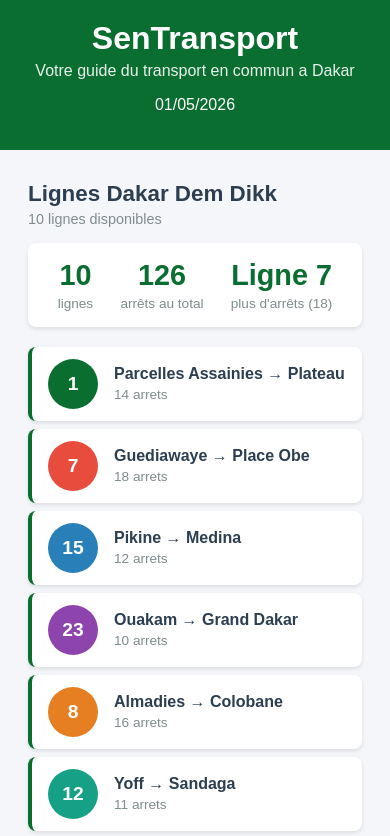
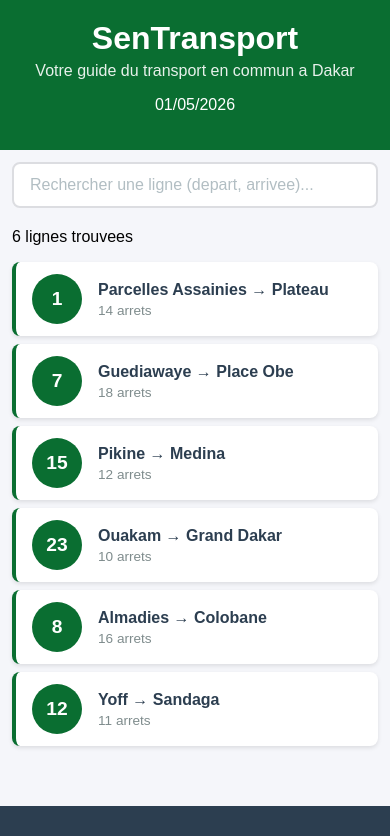
Before and after one commit to WinWinsudo/sentransport, a React (Create React App) app: page / in a window 390 px wide. Shown: the top 836 px of the page. Built offline with nearby package versions, Linux system fonts and the light colour scheme.

Commit message:
Lab 3 : etat, recherche et selection de lignes

```diff
--- a/src/App.css
+++ b/src/App.css
@@ -20,3 +20,19 @@
     padding: 12px;
   }
 }
+@media (max-width: 600px) {
+  .contenu {
+    padding: 12px;
+  }
+
+  .ligne-bus {
+    padding: 10px 12px;
+  }
+
+  .ligne-numero {
+    width: 40px;
+    height: 40px;
+    font-size: 1rem;
+    margin-right: 12px;
+  }
+}
--- a/src/App.js
+++ b/src/App.js
@@ -1,26 +1,78 @@
+import { useState } from 'react';
 import './App.css';
 import Header from './Header';
-import ListeLignes from './ListeLignes';
+import Recherche from './Recherche';
+import LigneBus from './LigneBus';
+import DetailLigne from './DetailLigne';
 import Footer from './Footer';
 
 function App() {
+  const [recherche, setRecherche] = useState("");
+  const [ligneSelectionnee, setLigneSelectionnee] = useState(null);
+
   const lignes = [
-  { id: 1,  numero: "1",  depart: "Parcelles Assainies", arrivee: "Plateau",     arrets: 14, couleur: "#0a6e31" },
-  { id: 2,  numero: "7",  depart: "Guediawaye",          arrivee: "Place Obe",   arrets: 18, couleur: "#e74c3c" },
-  { id: 3,  numero: "15", depart: "Pikine",              arrivee: "Medina",      arrets: 12, couleur: "#2980b9" },
-  { id: 4,  numero: "23", depart: "Ouakam",              arrivee: "Grand Dakar", arrets: 10, couleur: "#8e44ad" },
-  { id: 5,  numero: "8",  depart: "Almadies",            arrivee: "Colobane",    arrets: 16, couleur: "#e67e22" },
-  { id: 6,  numero: "12", depart: "Yoff",                arrivee: "Sandaga",     arrets: 11, couleur: "#16a085" },
-  { id: 7,  numero: "3",  depart: "Fann",                arrivee: "HLM",         arrets:  9, couleur: "#c0392b" },
-  { id: 8,  numero: "19", depart: "Liberte 6",           arrivee: "Dieuppeul",   arrets: 13, couleur: "#1abc9c" },
-  { id: 9,  numero: "5",  depart: "Sicap Mbao",          arrivee: "Medina",      arrets: 15, couleur: "#d35400" },
-  { id: 10, numero: "31", depart: "HLM Grand Yoff",      arrivee: "Plateau",     arrets:  8, couleur: "#2c3e50" },
-];
+    { id: 1, numero: "1", depart: "Parcelles Assainies",
+      arrivee: "Plateau", arrets: 14,
+      listeArrets: ["Parcelles U14", "Parcelles U10",
+        "Camberene", "Patte d'Oie", "Grand Dakar",
+        "Colobane", "Ponty", "Plateau"] },
+    { id: 2, numero: "7", depart: "Guediawaye",
+      arrivee: "Place Obe", arrets: 18,
+      listeArrets: ["Guediawaye", "Pikine", "Thiaroye",
+        "Keur Massar", "Grand Yoff", "Parcelles",
+        "Liberte 6", "Place Obe"] },
+    { id: 3, numero: "15", depart: "Pikine",
+      arrivee: "Medina", arrets: 12,
+      listeArrets: ["Pikine Centre", "Thiaroye Gare",
+        "Hann", "Colobane", "Fass", "Medina"] },
+    { id: 4, numero: "23", depart: "Ouakam",
+      arrivee: "Grand Dakar", arrets: 10,
+      listeArrets: ["Ouakam Village", "Mermoz", "Fann",
+        "Point E", "Liberte 5", "Grand Dakar"] },
+    { id: 5, numero: "8", depart: "Almadies",
+      arrivee: "Colobane", arrets: 16,
+      listeArrets: ["Almadies", "Ngor", "Yoff",
+        "Ouest Foire", "Liberte 6", "Colobane"] },
+    { id: 6, numero: "12", depart: "Yoff",
+      arrivee: "Sandaga", arrets: 11,
+      listeArrets: ["Yoff Village", "Aeroport LSS",
+        "Parcelles U17", "Grand Yoff", "HLM", "Sandaga"] },
+  ];
+
+  const lignesFiltrees = lignes.filter(l =>
+    l.depart.toLowerCase().includes(recherche.toLowerCase()) ||
+    l.arrivee.toLowerCase().includes(recherche.toLowerCase()) ||
+    l.numero.includes(recherche)
+  );
+
+  function handleClickLigne(ligne) {
+    if (ligneSelectionnee && ligneSelectionnee.id === ligne.id) {
+      setLigneSelectionnee(null);
+    } else {
+      setLigneSelectionnee(ligne);
+    }
+  }
+
   return (
     <div className="App">
       <Header />
       <main className="contenu">
-        <ListeLignes lignes={lignes} />
+        <Recherche valeur={recherche} onChange={setRecherche} />
+        <p className="resultat-recherche">
+          {lignesFiltrees.length} ligne{lignesFiltrees.length > 1 ? 's' : ''} trouvee{lignesFiltrees.length > 1 ? 's' : ''}
+        </p>
+        {lignesFiltrees.map(ligne => (
+          <LigneBus
+            key={ligne.id}
+            numero={ligne.numero}
+            depart={ligne.depart}
+            arrivee={ligne.arrivee}
+            arrets={ligne.arrets}
+            estSelectionnee={ligneSelectionnee && ligneSelectionnee.id === ligne.id}
+            onClick={() => handleClickLigne(ligne)}
+          />
+        ))}
+        {ligneSelectionnee && <DetailLigne ligne={ligneSelectionnee} />}
       </main>
       <Footer />
     </div>
--- /dev/null
+++ b/src/DetailLigne.css
@@ -0,0 +1,67 @@
+.detail-ligne {
+  background-color: #ffffff;
+  border: 2px solid #0a6e31;
+  border-radius: 8px;
+  padding: 20px;
+  margin-top: 16px;
+  animation: slideDown 0.3s ease;
+}
+
+@keyframes slideDown {
+  from { opacity: 0; transform: translateY(-10px); }
+  to   { opacity: 1; transform: translateY(0); }
+}
+
+.detail-titre {
+  color: #0a6e31;
+  margin: 0 0 8px 0;
+  font-size: 1.2rem;
+}
+
+.detail-info {
+  color: #7f8c8d;
+  margin: 0 0 16px 0;
+  font-size: 0.9rem;
+}
+
+.detail-arrets h4 {
+  color: #2c3e50;
+  margin: 0 0 8px 0;
+}
+
+.detail-liste {
+  list-style: none;
+  padding: 0;
+  margin: 0;
+}
+
+.detail-arret {
+  display: flex;
+  align-items: center;
+  padding: 8px 0;
+  border-bottom: 1px solid #f0f0f0;
+}
+
+.detail-arret:last-child {
+  border-bottom: none;
+}
+
+.arret-numero {
+  background-color: #0a6e31;
+  color: white;
+  width: 28px;
+  height: 28px;
+  border-radius: 50%;
+  display: flex;
+  align-items: center;
+  justify-content: center;
+  font-size: 0.8rem;
+  font-weight: bold;
+  margin-right: 12px;
+  flex-shrink: 0;
+}
+
+.arret-nom {
+  color: #2c3e50;
+  font-size: 0.95rem;
+}
--- /dev/null
+++ b/src/DetailLigne.js
@@ -0,0 +1,27 @@
+import './DetailLigne.css';
+
+function DetailLigne({ ligne }) {
+  return (
+    <div className="detail-ligne">
+      <h3 className="detail-titre">
+        Ligne {ligne.numero} : {ligne.depart} &rarr; {ligne.arrivee}
+      </h3>
+      <p className="detail-info">
+        {ligne.arrets} arrets sur ce trajet
+      </p>
+      <div className="detail-arrets">
+        <h4>Arrets principaux :</h4>
+        <ul className="detail-liste">
+          {ligne.listeArrets.map((arret, index) => (
+            <li key={index} className="detail-arret">
+              <span className="arret-numero">{index + 1}</span>
+              <span className="arret-nom">{arret}</span>
+            </li>
+          ))}
+        </ul>
+      </div>
+    </div>
+  );
+}
+
+export default DetailLigne;
--- a/src/LigneBus.css
+++ b/src/LigneBus.css
@@ -47,3 +47,11 @@
   color: #7f8c8d;
   margin-top: 4px;
 }
+.ligne-bus-active {
+  border-left: 4px solid #e67e22;
+  background-color: #fef9f3;
+}
+
+.ligne-bus-active .ligne-numero {
+  background-color: #e67e22;
+}
--- a/src/LigneBus.js
+++ b/src/LigneBus.js
@@ -1,14 +1,12 @@
 import './LigneBus.css';
 
-function LigneBus({ numero, depart, arrivee, arrets, couleur }) {
+function LigneBus({ numero, depart, arrivee, arrets, estSelectionnee, onClick }) {
   return (
-    <div className="ligne-bus">
-      <div
-        className="ligne-numero"
-        style={{ backgroundColor: couleur }}
-      >
-        {numero}
-      </div>
+    <div
+      className={`ligne-bus ${estSelectionnee ? 'ligne-bus-active' : ''}`}
+      onClick={onClick}
+    >
+      <div className="ligne-numero">{numero}</div>
       <div className="ligne-info">
         <span className="ligne-trajet">
           {depart} &rarr; {arrivee}
--- /dev/null
+++ b/src/Recherche.css
@@ -0,0 +1,22 @@
+.recherche {
+  margin-bottom: 20px;
+}
+
+.recherche-input {
+  width: 100%;
+  padding: 12px 16px;
+  font-size: 1rem;
+  border: 2px solid #dcdde1;
+  border-radius: 8px;
+  outline: none;
+  box-sizing: border-box;
+  transition: border-color 0.2s;
+}
+
+.recherche-input:focus {
+  border-color: #0a6e31;
+}
+
+.recherche-input::placeholder {
+  color: #b2bec3;
+}
--- /dev/null
+++ b/src/Recherche.js
@@ -0,0 +1,17 @@
+import './Recherche.css';
+
+function Recherche({ valeur, onChange }) {
+  return (
+    <div className="recherche">
+      <input
+        type="text"
+        className="recherche-input"
+        placeholder="Rechercher une ligne (depart, arrivee)..."
+        value={valeur}
+        onChange={e => onChange(e.target.value)}
+      />
+    </div>
+  );
+}
+
+export default Recherche;
```
